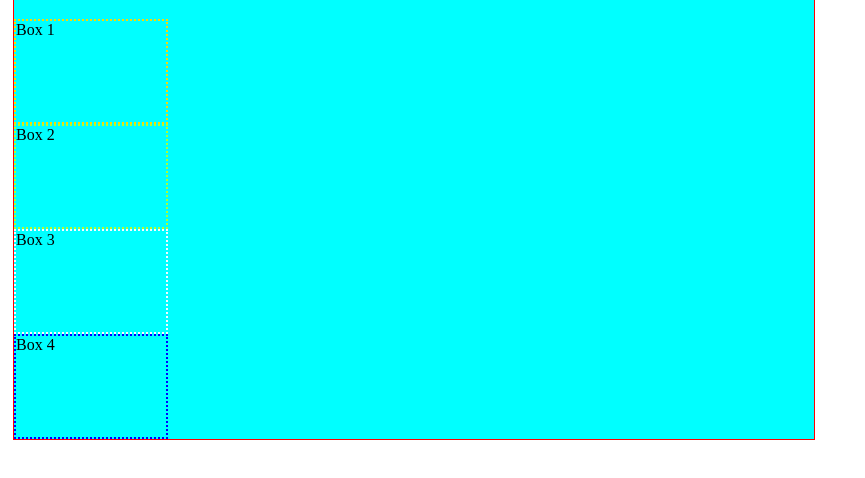
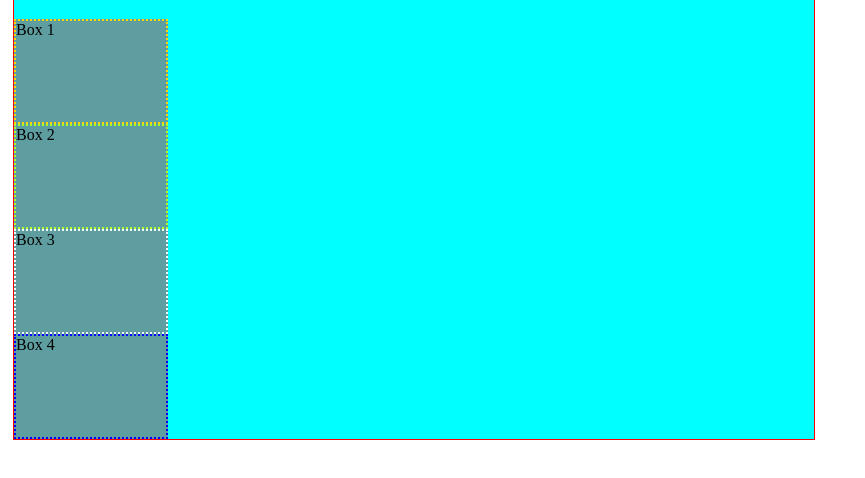
Before and after one commit to adityatandon19/ABES-TOT-FSD, a plain HTML site: page CSS/flexwork/index.html in a window 1280 px wide. Shown: the part 70-548 px from the top of the page, without its empty margins (0-865 px from the left). Drawn offline with Linux system fonts and the light colour scheme.

Commit message:
added background colors to every box in CSS file

```diff
--- a/CSS/flexwork/flex.css
+++ b/CSS/flexwork/flex.css
@@ -11,19 +11,23 @@
      height: 150px;
      width: 150px;
      border: 2px dotted gold;
+     background-color: cadetblue;
 }
 .box2 {
      height: 150px;
      width: 150px;
      border: 2px dotted greenyellow;
+     background-color: cadetblue;
 }
 .box3 {
      height: 150px;
      width: 150px;
      border: 2px dotted ghostwhite;
+     background-color: cadetblue;
 }
 .box4 {
      height: 150px;
      width: 150px;
      border: 2px dotted blue;
+     background-color: cadetblue;
 }
```
